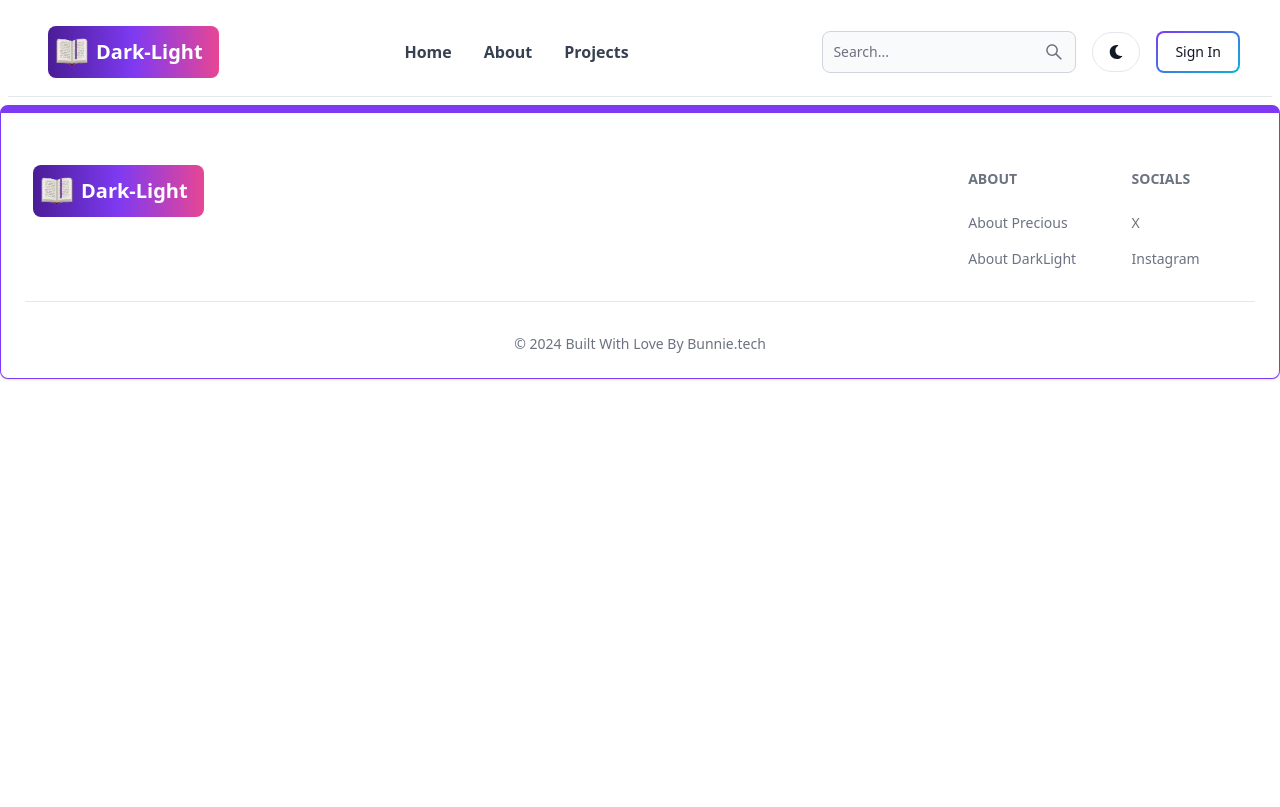
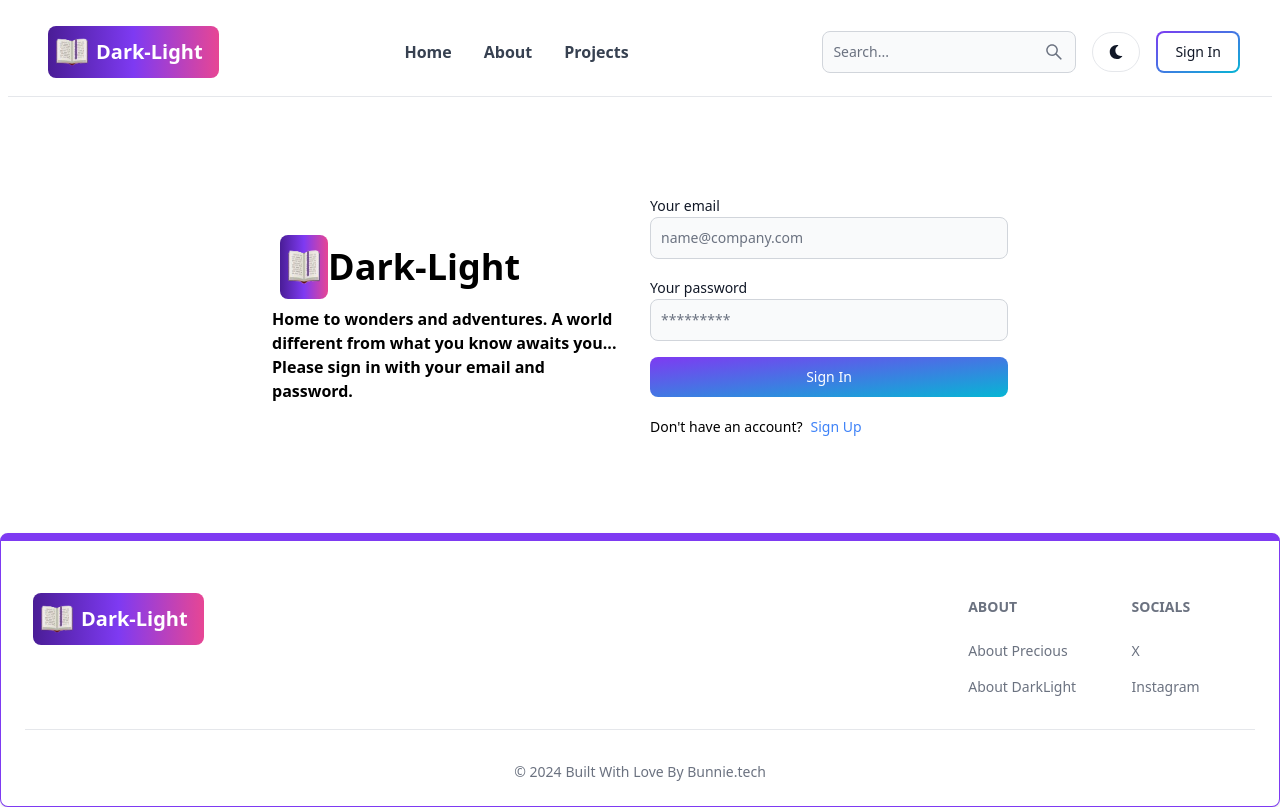
Before and after one commit to BenitaMichael/BookStore, a React (Vite) app in the folder client/: page /sign-in in a window 1280 px wide. Built offline with nearby package versions, Linux system fonts and the light colour scheme.

Commit message:
feat: SignIn UI completed

```diff
--- a/client/src/App.jsx
+++ b/client/src/App.jsx
@@ -23,7 +23,7 @@
           <Route path='/about' element = { <About/> } />
           <Route path='/dashboard' element = { <Dashboard/> } />
           <Route path='/projects' element = { <Projects/> } />
-          <Route path='/signIn' element = { <SignIn/> } />
+          <Route path='/sign-in' element = { <SignIn/> } />
           <Route path='/signUp' element = { <SignUp/> } />
         </Routes>
       <FooterComponent/>
--- a/client/src/Pages/SignIn.jsx
+++ b/client/src/Pages/SignIn.jsx
@@ -1,8 +1,113 @@
-import React from 'react'
+import React, { useState } from 'react'
+import { Link, useNavigate } from 'react-router-dom'
+import logo from '../assets/logo.png';
+import { Alert, Button, Label, Spinner, TextInput } from 'flowbite-react';
 
 const SignIn = () => {
+  const [formData, setFormData] = useState({});
+  const [errorMessage, setErrorMessage] = useState(null);
+  const [loading, setLoading] = useState(false);
+  const navigate = useNavigate();
+
+  const handleChange = (e) => {
+    setFormData({ ...formData, [e.target.id]: e.target.value.trim() });
+  };
+
+  const handleSubmit = async (e) => {
+    e.preventDefault();
+    if (!formData.email || !formData.password) {
+      return setErrorMessage('Please fill out all fields.');
+    }
+    try {
+      setLoading(true);
+      setErrorMessage(null);
+      const res = await fetch('/api/auth/signin', {
+        method: 'POST',
+        headers: { 'Content-Type': 'application/json' },
+        body: JSON.stringify(formData),
+      });
+      const data = await res.json();
+      if (data.success === false) {
+        setLoading(false);
+        return setErrorMessage(data.message);
+      }
+      setLoading(false);
+      if(res.ok) {
+        navigate('/');
+      }
+    } catch (error) {
+      setErrorMessage(error.message);
+      setLoading(false);
+    }
+  };
+
   return (
-    <div>SignIn</div>
+    <div className='min-h-auto mt-20 mb-20'>
+      <div className="flex p-4 max-w-3xl mx-auto flex-col md:flex-row md:items-center gap-5">
+        {/* left */}
+        <div className="flex-1">
+          <Link
+            to='/'
+            className='w-12 m-2 flex items-center bg-gradient-to-r from-purple-900 via-purple-600 to-pink-500 rounded-lg text-4xl font-bold p-2'
+          >
+            <img src={logo} alt="Logo" className='h-10 w-10' />
+            <span className='px-2 py-1 text-black whitespace-nowrap'>
+              Dark-Light
+            </span>
+          </Link>
+          <p className='text-black font-semibold text-center md:text-left'>Home to wonders and adventures. A world different from what you know awaits you... <br/>Please sign in with your email and password.</p>
+        </div>
+
+        {/* right */}
+        <div className='flex-1'>
+          <form className='flex flex-col gap-4' onSubmit={handleSubmit}>
+            <div>
+              <Label value='Your email' />
+              <TextInput
+                type='email'
+                placeholder='name@company.com'
+                id='email'
+                onChange={handleChange}
+              />
+            </div>
+            <div>
+              <Label value='Your password' />
+              <TextInput
+                type='password'
+                placeholder='*********'
+                id='password'
+                onChange={handleChange}
+              />
+            </div>
+            <Button
+              gradientDuoTone='purpleToBlue'
+              type='submit'
+              disabled={loading}
+            >
+              {loading ? (
+                <>
+                  <Spinner size='sm' />
+                  <span className='pl-3'>Loading...</span>
+                </>
+              ) : (
+                'Sign In'
+              )}
+            </Button>
+          </form>
+          <div className='flex gap-2 text-sm mt-5'>
+            <span>Don't have an account?</span>
+            <Link to='/signUp' className='text-blue-500'>
+              Sign Up
+            </Link>
+          </div>
+          {errorMessage && (
+            <Alert className='mt-5' color='failure'>
+              {errorMessage}
+            </Alert>
+          )}
+        </div>
+      </div>
+    </div>
   )
 }
 
```
